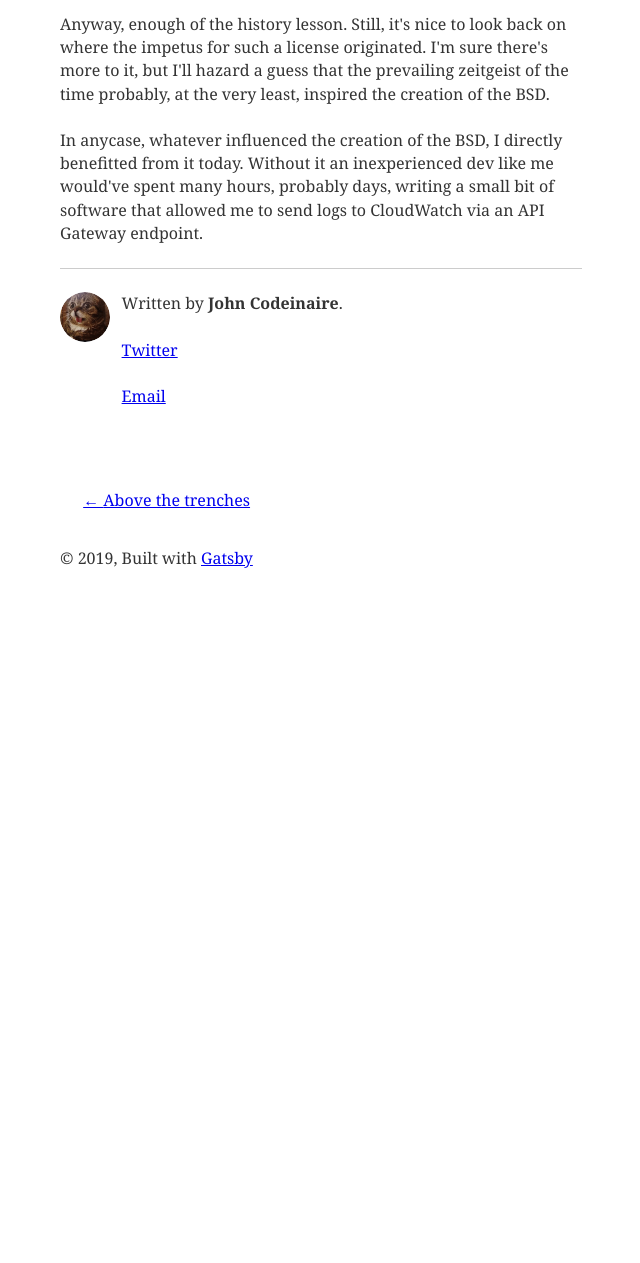
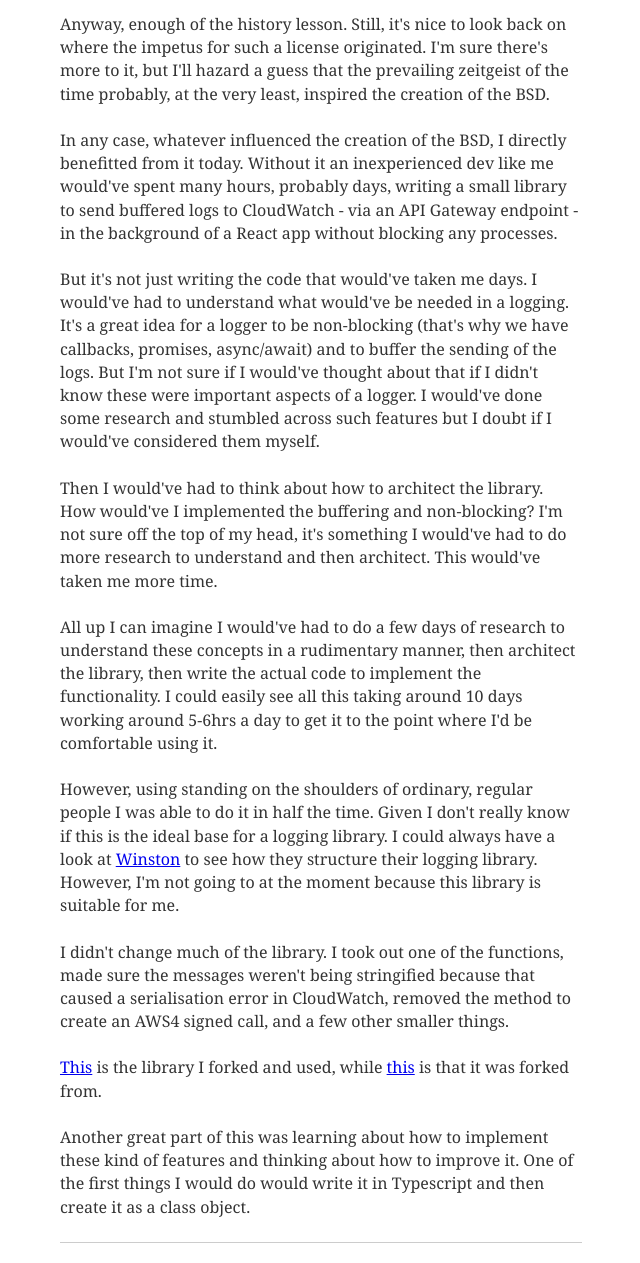
Before and after one commit to codeinaire/my-blog, a Gatsby site: page /standing-on-shoulders/ in a window 1280 px wide. Shown: the part 440-1703 px from the top of the page, without its empty margins (319-959 px from the left). Before the commit the page ends 1045 px from the top, so only its background shows below. Built offline with nearby package versions, Linux system fonts and the light colour scheme; Gatsby itself is replaced by a stand-in of ours; some packages are replaced by stand-ins of ours; what typography-theme-irving would draw is missing.

Commit message:
Finito blog posto

```diff
--- a/content/blog/standing-on-shoulders/index.md
+++ b/content/blog/standing-on-shoulders/index.md
@@ -1,7 +1,7 @@
 ---
 title: Standing on the shoulders of regularly sized people
 date: "2019-10-30"
-description:
+description: A non-comprehensive thought trail of why BSD license and the like are great.
 tags: ["logging", "open source", "aws-cloudwatch-logger-browser"]
 ---
 
@@ -11,4 +11,18 @@ I did such a thing today, thanks to a BSD license. This stands for Berkeley Sour
 
 Anyway, enough of the history lesson. Still, it's nice to look back on where the impetus for such a license originated. I'm sure there's more to it, but I'll hazard a guess that the prevailing zeitgeist of the time probably, at the very least, inspired the creation of the BSD.
 
-In anycase, whatever influenced the creation of the BSD, I directly benefitted from it today. Without it an inexperienced dev like me would've spent many hours, probably days, writing a small bit of software that allowed me to send logs to CloudWatch via an API Gateway endpoint.
+In any case, whatever influenced the creation of the BSD, I directly benefitted from it today. Without it an inexperienced dev like me would've spent many hours, probably days, writing a small library to send buffered logs to CloudWatch - via an API Gateway endpoint - in the background of a React app without blocking any processes.
+
+But it's not just writing the code that would've taken me days. I would've had to understand what would've be needed in a logging. It's a great idea for a logger to be non-blocking (that's why we have callbacks, promises, async/await) and to buffer the sending of the logs. But I'm not sure if I would've thought about that if I didn't know these were important aspects of a logger. I would've done some research and stumbled across such features but I doubt if I would've considered them myself.
+
+Then I would've had to think about how to architect the library. How would've I implemented the buffering and non-blocking? I'm not sure off the top of my head, it's something I would've had to do more research to understand and then architect. This would've taken me more time.
+
+All up I can imagine I would've had to do a few days of research to understand these concepts in a rudimentary manner, then architect the library, then write the actual code to implement the functionality. I could easily see all this taking around 10 days working around 5-6hrs a day to get it to the point where I'd be comfortable using it.
+
+However, using standing on the shoulders of ordinary, regular people I was able to do it in half the time. Given I don't really know if this is the ideal base for a logging library. I could always have a look at [Winston](https://github.com/winstonjs/winston) to see how they structure their logging library. However, I'm not going to at the moment because this library is suitable for me.
+
+I didn't change much of the library. I took out one of the functions, made sure the messages weren't being stringified because that caused a serialisation error in CloudWatch, removed the method to create an AWS4 signed call, and a few other smaller things.
+
+[This](https://github.com/ckckchoudhary/aws-cloudwatch-logger-browser) is the library I forked and used, while [this](https://github.com/nicolasdao/aws-cloudwatch-logger) is that it was forked from.
+
+Another great part of this was learning about how to implement these kind of features and thinking about how to improve it. One of the first things I would do would write it in Typescript and then create it as a class object.
```
